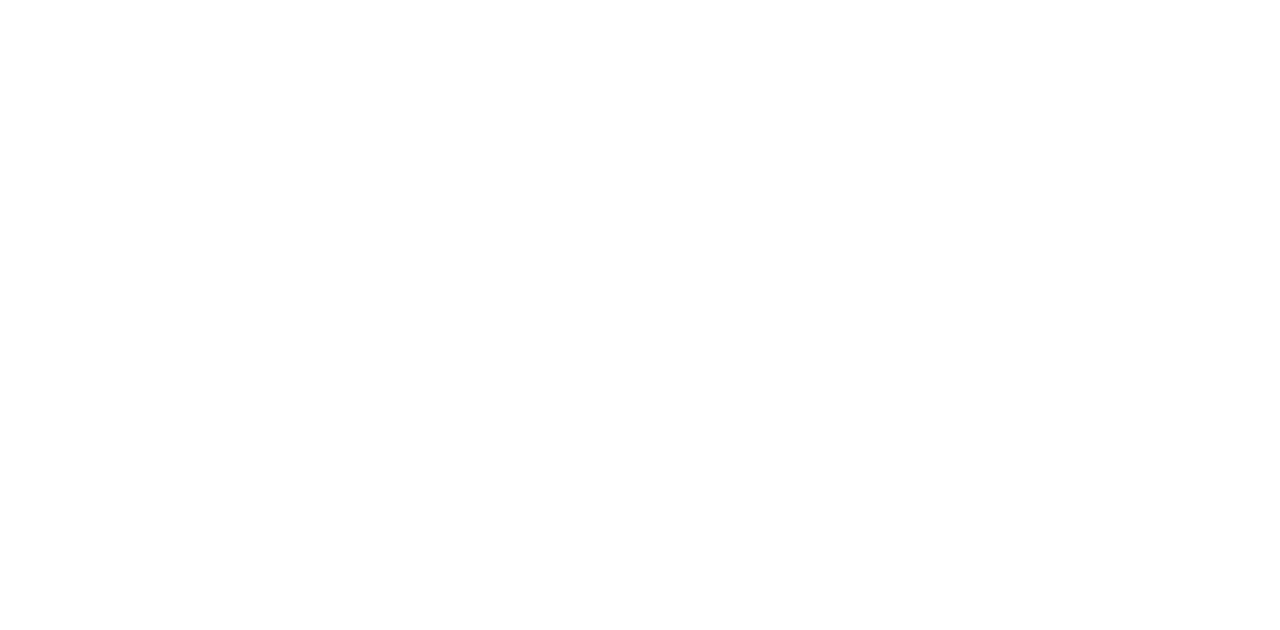
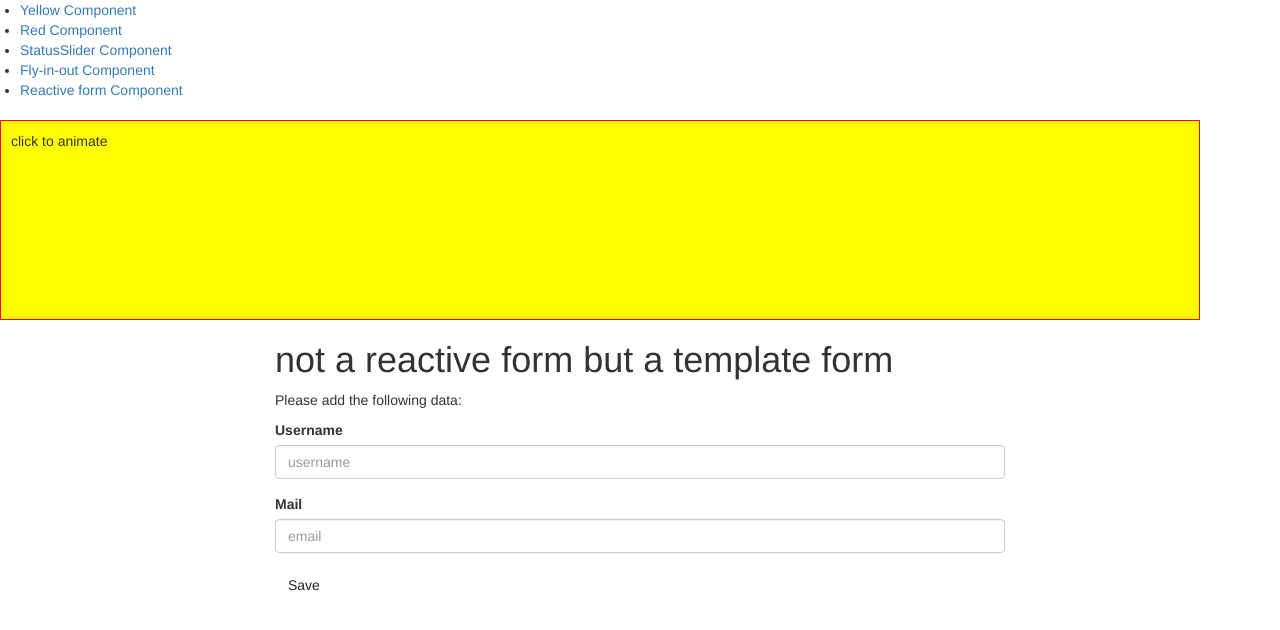
Before and after one commit to AnnKemp/AnguAni-3, an Angular app: page /yellow-component in a window 1280 px wide. Shown: the top 630 px of the page. Built offline with nearby package versions, Linux system fonts and the light colour scheme.

Commit message:
removed errors

```diff
--- a/src/app/form/form.component.html
+++ b/src/app/form/form.component.html
@@ -3,24 +3,24 @@
 <div [hidden]="submitted" class="col-xs-12 col-sm-10 col-md-8 col-sm-offset-1 col-md-offset-2">
     <h1>not a reactive form but a template form</h1>
 <p>Please add the following data:</p>
-<form (ngSubmit)="onSubmit()" #f="ngForm"><!--#f="ngForm", f is een referentie naar ngForm en dat is het javaScript object dat Angular van het formulier maakt -->
+<form (ngSubmit)="onSubmit(f)" #f="ngForm"><!--#f="ngForm", f is een referentie naar ngForm en dat is het javaScript object dat Angular van het formulier maakt -->
     <div id="user-data">
         <div class="form-group">
             <label for="username">Username</label>
-            <input type="text" name="username" id="username" class="form-control" ngModel required>
+            <input type="text" name="username" id="username" class="form-control" placeholder="username" #username required>
         </div>
-        <div [hidden]="username.valid || username.pristine" class="alert alert-danger">
+        <!--<div [hidden]="username.valid || username.pristine" class="alert alert-danger">
             Username is required
+        </div>-->
+        <div class="form-group">
+            <label for="email">Mail</label>
+            <input type="email" name="email" id="email" class="form-control" placeholder="email" #email required>
         </div>
         <div class="form-group">
-            <label for="email">Mail</label>
-            <input type="email" name="email" id="email" class="form-control" ngModel required>
-        </div>
-        <div class="form-group">
-            <label for="secret">Secret Question</label>
+           <!-- <label for="secret">Secret Question</label>
             <select id="secret" class="form-control" [(ngModel)]="secret" name="secret" required #secret="ngModel">
                 <option *ngFor="let secret of secrets" value="secret">{{secret}}</option>
-            </select>
+            </select>-->
         </div>
 </div>
 <!-- onclick moet ik de inhoud van de form naar een variabele in .ts sturen om hieronder de gegevens daar uit te halen-->
@@ -28,6 +28,7 @@
 </form>
 </div>
 <div [hidden]="!submitted">
+    <!--
     <h2>You submitted the following:</h2>
     <div class="col-xs-3">Username</div>
     <div class="col-xs-9">{{ username }}</div><br/>
@@ -36,6 +37,7 @@
     <div class="col-xs-3">Secret</div>
     <div class="col-xs-9">{{ secret }}</div><br/>
     <button class="btn btn-primary" (click)="submitted=false">Edit</button>
+-->
 </div>
 </div>
 </div>
--- a/src/app/form/form.component.ts
+++ b/src/app/form/form.component.ts
@@ -8,13 +8,21 @@
 })
 export class FormComponent{
 
-secrets=['Your first Pet?', 'Your favorite teacher?']; // hier zit nog iets mis mee :veranderen! moet er this voor of array of . . .
+public secrets=['Your first Pet?', 'Your favorite teacher?']; // hier zit nog iets mis mee :veranderen! moet er this voor of array of . . .
 
 // ergens moeten ook de gegevens van de form als een soort array of zo worden opgeslagen om door te sturen naar de server
   submitted = false;
 
-  onSubmit(){
+  private _submitMessage=''; // een lege var te maken
+
+get submitMessage(){
+  return this._submitMessage; // om de waarden van het formulier door te sturen via get-functie
+}
+
+  onSubmit(form: NgForm){
     this.submitted = true; // om de form te verstoppen
+    this._submitMessage=JSON.stringify(form.value); // om de waarden van het formulier te tonen
+
 
     // this is for testing if the form works:
     //console.log('Submitted!'); // to test if it works! Calling the onSubmit method from the form by clicking the submit button (F12)
```
Also changed, not shown: src/app/app.module.ts (+4 -3 lines).
